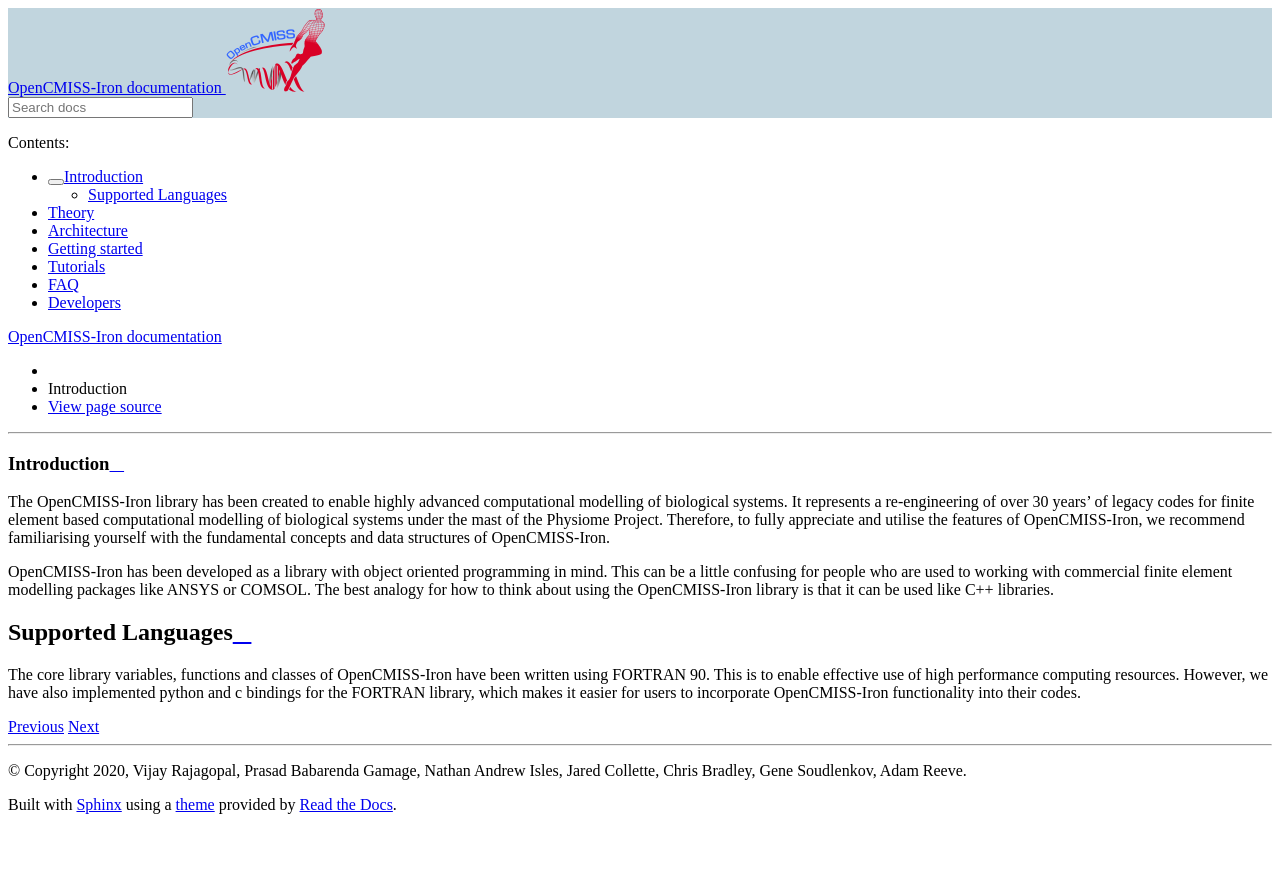
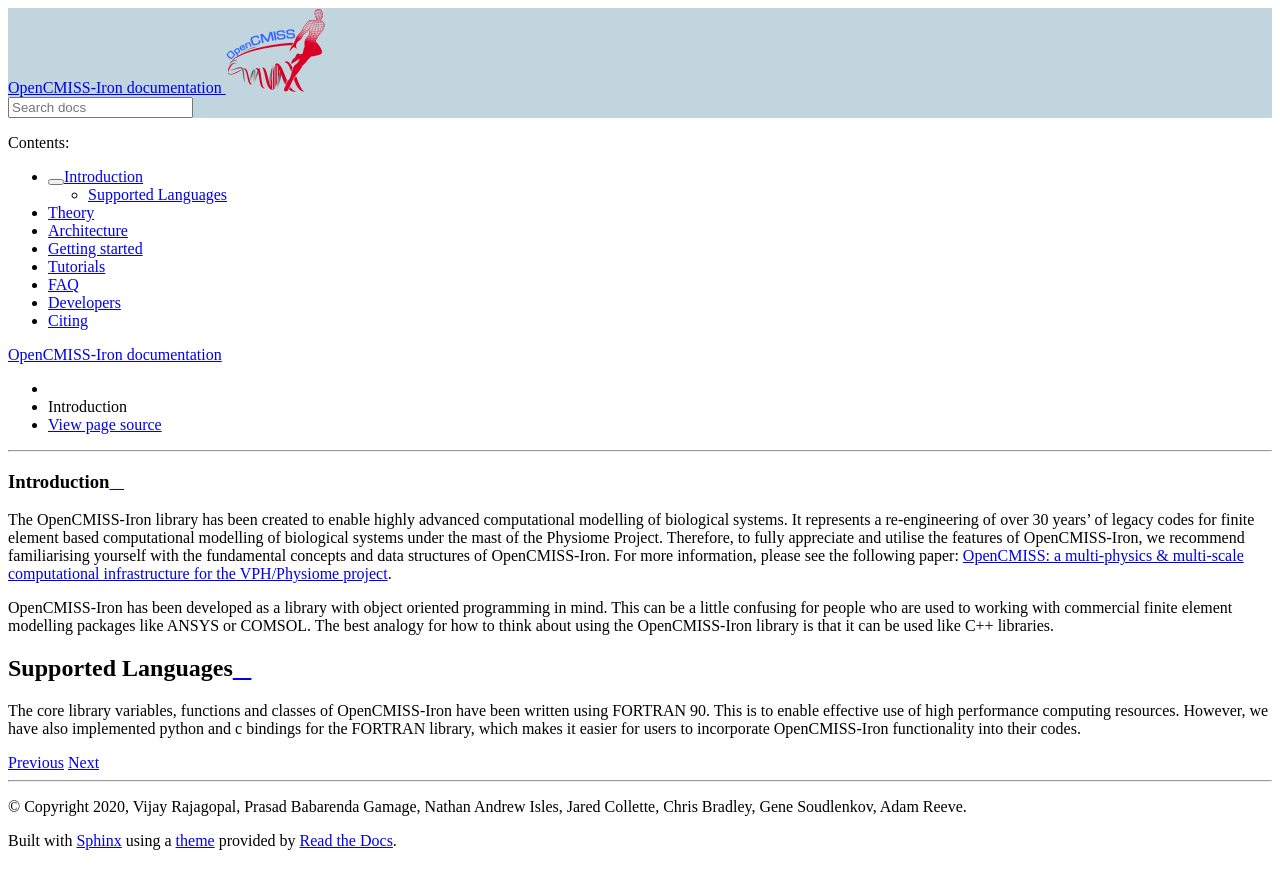
Before and after one commit to OpenCMISS-Examples/OpenCMISS-Iron-tutorials, a Sphinx documentation site: the page built from docs/source/introduction.md, in a window 1280 px wide. Shown: the top 889 px of the page. Built offline with Sphinx 7.4.7 and the Read the Docs theme 2.0.0, drawn with Linux system fonts in a browser that asks for light colours; pages that are not in the unit, such as notebooks, are missing from menus.

Commit message:
Adding references to OpenCMISS-Iron paper

```diff
--- a/docs/source/index.rst
+++ b/docs/source/index.rst
@@ -23,6 +23,7 @@ Documentation for the OpenCMISS-Iron software library.
    tutorials
    faq
    developers
+   citing
 
 Indices and tables
 ==================
--- a/docs/source/introduction.md
+++ b/docs/source/introduction.md
@@ -1,6 +1,6 @@
 # Introduction
 
-The OpenCMISS-Iron library has been created to enable highly advanced computational modelling of biological systems. It represents a re-engineering of over 30 years' of legacy codes for finite element based computational modelling of biological systems under the mast of the Physiome Project. Therefore, to fully appreciate and utilise the features of OpenCMISS-Iron, we recommend familiarising yourself with the fundamental concepts and data structures of OpenCMISS-Iron.
+The OpenCMISS-Iron library has been created to enable highly advanced computational modelling of biological systems. It represents a re-engineering of over 30 years' of legacy codes for finite element based computational modelling of biological systems under the mast of the Physiome Project. Therefore, to fully appreciate and utilise the features of OpenCMISS-Iron, we recommend familiarising yourself with the fundamental concepts and data structures of OpenCMISS-Iron. For more information, please see the following paper: [OpenCMISS: a multi-physics & multi-scale computational infrastructure for the VPH/Physiome project](https://doi.org/10.1016/j.pbiomolbio.2011.06.015).
 
 OpenCMISS-Iron has been developed as a library with object oriented programming in mind. This can be a little confusing for people who are used to working with commercial finite element modelling packages like ANSYS or COMSOL. The best analogy for how to think about using the OpenCMISS-Iron library is that it can be used like C++ libraries.
 
```
Also changed, not shown: docs/source/citing.md (added, +6 -0 lines).
